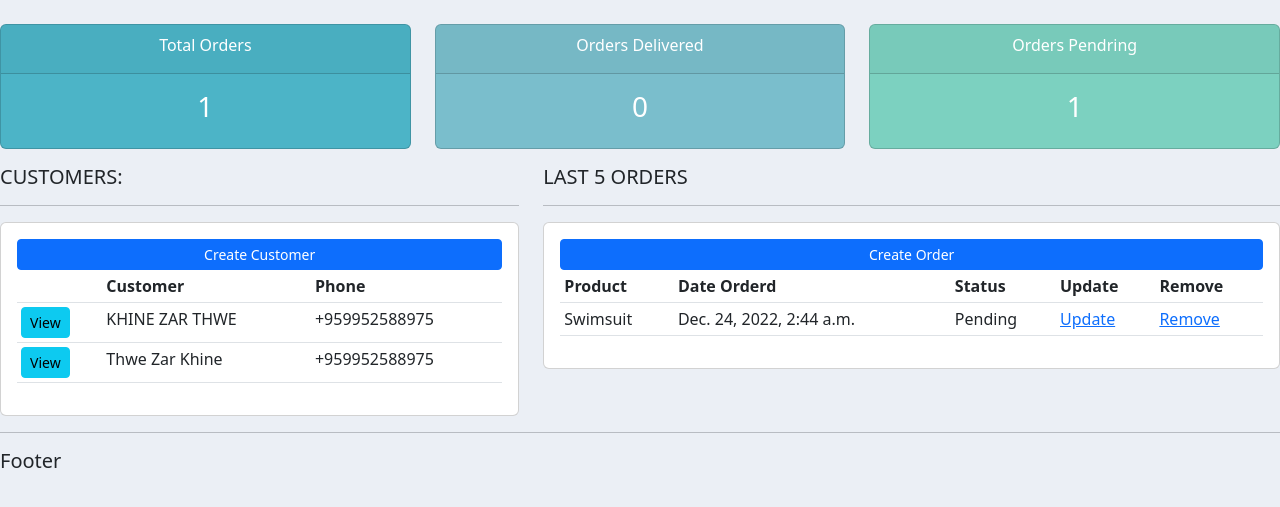
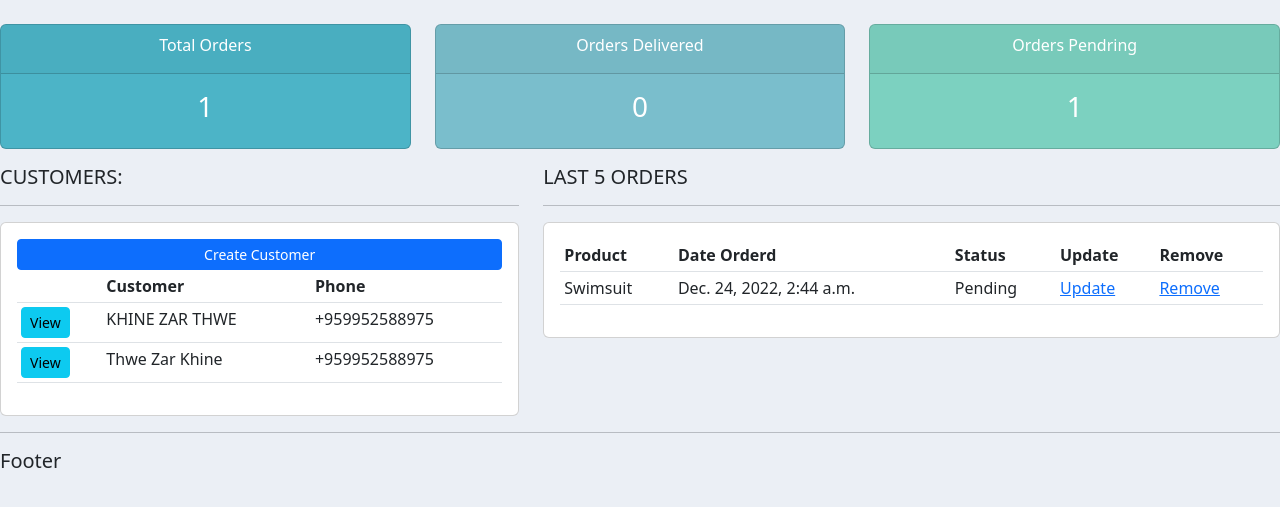
Before and after one commit to KhineThwe/django_customer_order_management, a Django app: page / in a window 1280 px wide. Shown: the part 62-569 px from the top of the page. Run offline with Django 4.2, Linux system fonts and the light colour scheme; data comes from the database, SQL or seed files in the repository; both versions use the stored data as it was after the commit.

Commit message:
one order for cus

```diff
--- a/account/urls.py
+++ b/account/urls.py
@@ -6,7 +6,8 @@ urlpatterns = [
     path('', views.home,name='home'),
     path('customer/<str:pk_test>/', views.customer,name='customer'),
     path('products/', views.products,name='products'),
-    path('create_orders/', views.order_create,name='create_order'),
+    # path('create_orders/', views.order_create,name='create_order'),
+    path('create_orders/<str:pk>/', views.order_create,name='create_order'),
     path('update_orders/<str:pk>/', views.update_order,name='update_order'),
     path('delete_orders/<str:pk>/', views.delete_order,name='delete_order'),
 ]
--- a/account/views.py
+++ b/account/views.py
@@ -1,5 +1,6 @@
 from django.shortcuts import render,redirect
 from django.http import HttpRequest
+from django.forms import inlineformset_factory
 from . models import *
 from . forms import *
 
@@ -29,8 +30,9 @@ def products(request):
     context = {'products':products}
     return render(request,"account/products.html",context)
 
-def order_create(request):
-    form = OrderForm()
+def order_create(request,pk):
+    customer = Customer.objects.get(id=pk)
+    form = OrderForm(initial={'customer':customer})
     if request.method == "POST":
         form = OrderForm(request.POST)
         if form.is_valid():
@@ -55,5 +57,5 @@ def delete_order(request,pk):
     if request.method == "POST":
          order.delete()
          return redirect('home')
-    context = {'order':order}
+    context = {'item':order}
     return render(request,"account/delete.html",context)
--- a/templates/account/customer.html
+++ b/templates/account/customer.html
@@ -9,7 +9,7 @@
                 <h5>Customer:</h5>
                 <hr>
                 <a href="" class="btn btn-outline-info btn-sm btn-block">Update Customer</a>
-                <a href="" class="btn btn-outline-danger btn-sm btn-block mt-2">Delete Customer</a>
+                <a href="{%url 'create_order' customer.id%}" class="btn btn-outline-danger btn-sm btn-block mt-2">Place new order</a>
 
             </div>
         </div>
@@ -63,8 +63,8 @@
                         <td>{{order.product.category}}</td>
                         <td>{{order.date_created}}</td>
                         <td>{{order.status}}</td>
-                        <td><a class="btn btn-small btn-info" href=""> Update</a></td>
-                        <td><a class="btn btn-small btn-danger" href=""> Remove</a></td>
+                        <td><a href="{%url 'update_order' order.id %}">Update</a></td>
+                        <td><a href="{%url 'delete_order' order.id %}">Remove</a></td>
                     </tr>
                     {% endfor %}
 
--- a/templates/account/dashboard.html
+++ b/templates/account/dashboard.html
@@ -31,7 +31,7 @@
             <h5>LAST 5 ORDERS</h5>
             <hr>
             <div class="card card-body">
-                <a href="{%url 'create_order' %}" class="btn btn-primary btn-block btn-sm">Create Order</a>
+                {% comment %} <a href="{%url 'create_order' %}" class="btn btn-primary btn-block btn-sm">Create Order</a> {% endcomment %}
                 <table class="table table-sm">
                     <tr>
                         <th>Product</th>
```
Also changed, not shown: templates/account/delete.html (+12 -7 lines), templates/account/order_form.html (+11 -5 lines), db.sqlite3.
